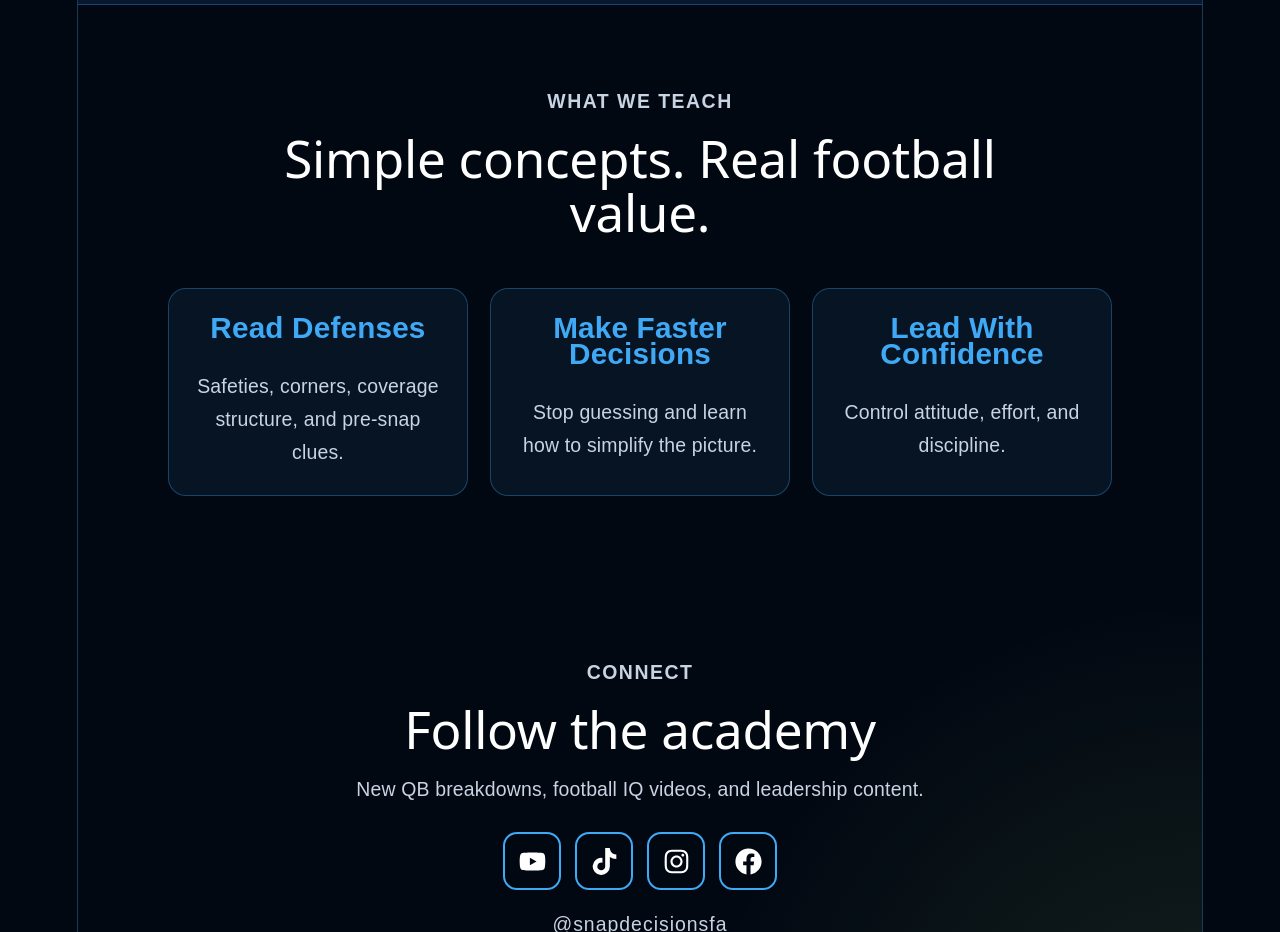
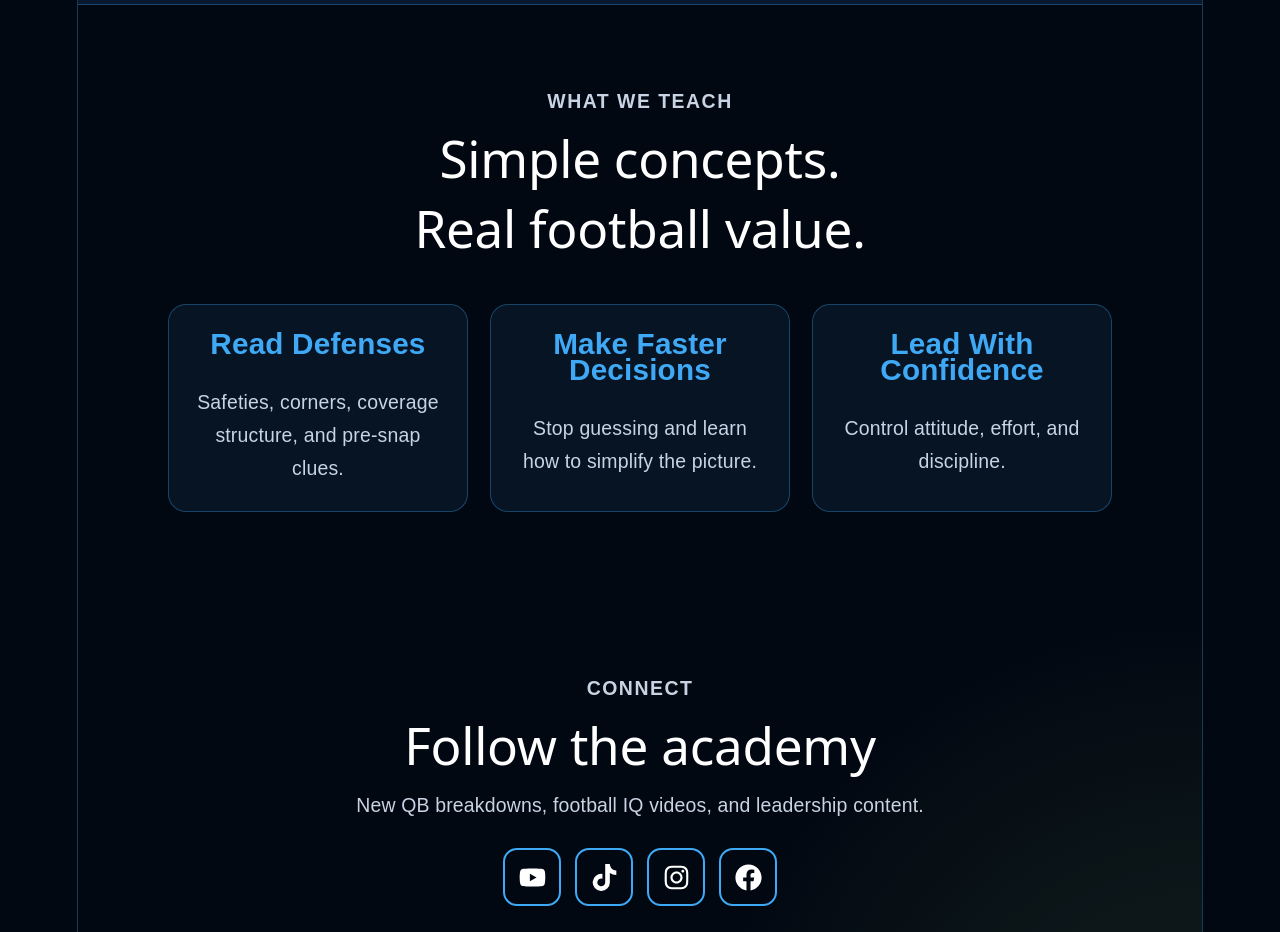
Before and after one commit to rdm004/sdfa, a React (Vite) app: page / in a window 1280 px wide. Shown: the part 2080-3012 px from the top of the page. Built offline with nearby package versions, Linux system fonts and the light colour scheme.

Commit message:
adjusting text

```diff
--- a/src/App.jsx
+++ b/src/App.jsx
@@ -129,7 +129,8 @@ function App() {
                 <section className="section cards-section">
                     <div className="section-header">
                         <p className="eyebrow">What We Teach</p>
-                        <h2>Simple concepts. Real football value.</h2>
+                        <h2>Simple concepts.</h2>
+                        <h2> Real football value.</h2>
                     </div>
 
                     <div className="cards">
```
